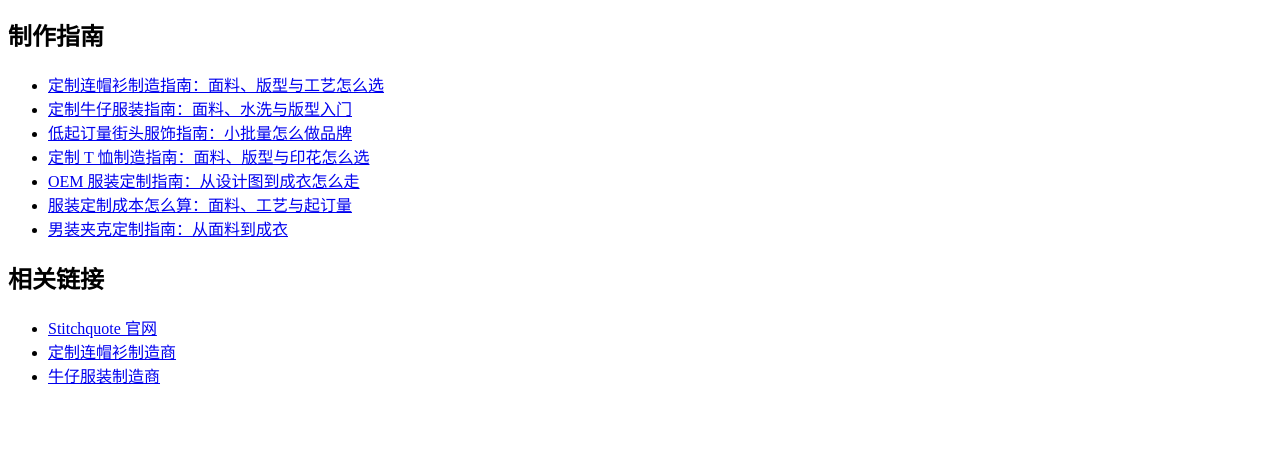
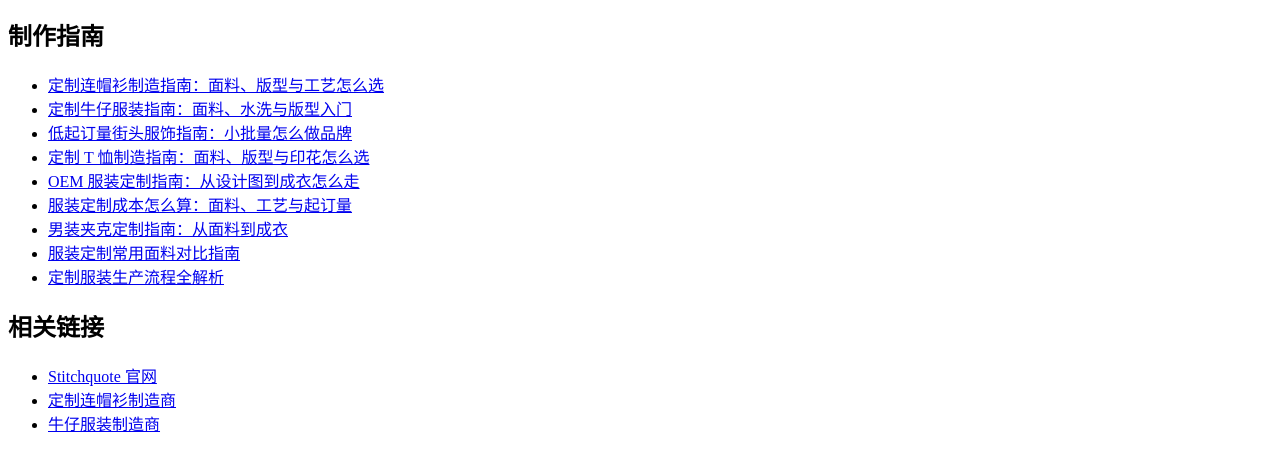
Before and after one commit to stitchquote/stitchquote, a plain HTML site: page index.html in a window 1280 px wide. Shown: the part 131-602 px from the top of the page. Drawn offline with Linux system fonts and the light colour scheme.

Commit message:
Add fabric-guide and production-guide links to index

```diff
--- a/index.html
+++ b/index.html
@@ -16,6 +16,8 @@
 <li><a href="oem-guide.html">OEM 服装定制指南：从设计图到成衣怎么走</a></li>
 <li><a href="cost-guide.html">服装定制成本怎么算：面料、工艺与起订量</a></li>
 <li><a href="jacket-guide.html">男装夹克定制指南：从面料到成衣</a></li>
+<li><a href="fabric-guide.html">服装定制常用面料对比指南</a></li>
+<li><a href="production-guide.html">定制服装生产流程全解析</a></li>
 </ul>
 <h2>相关链接</h2>
 <ul>
```
